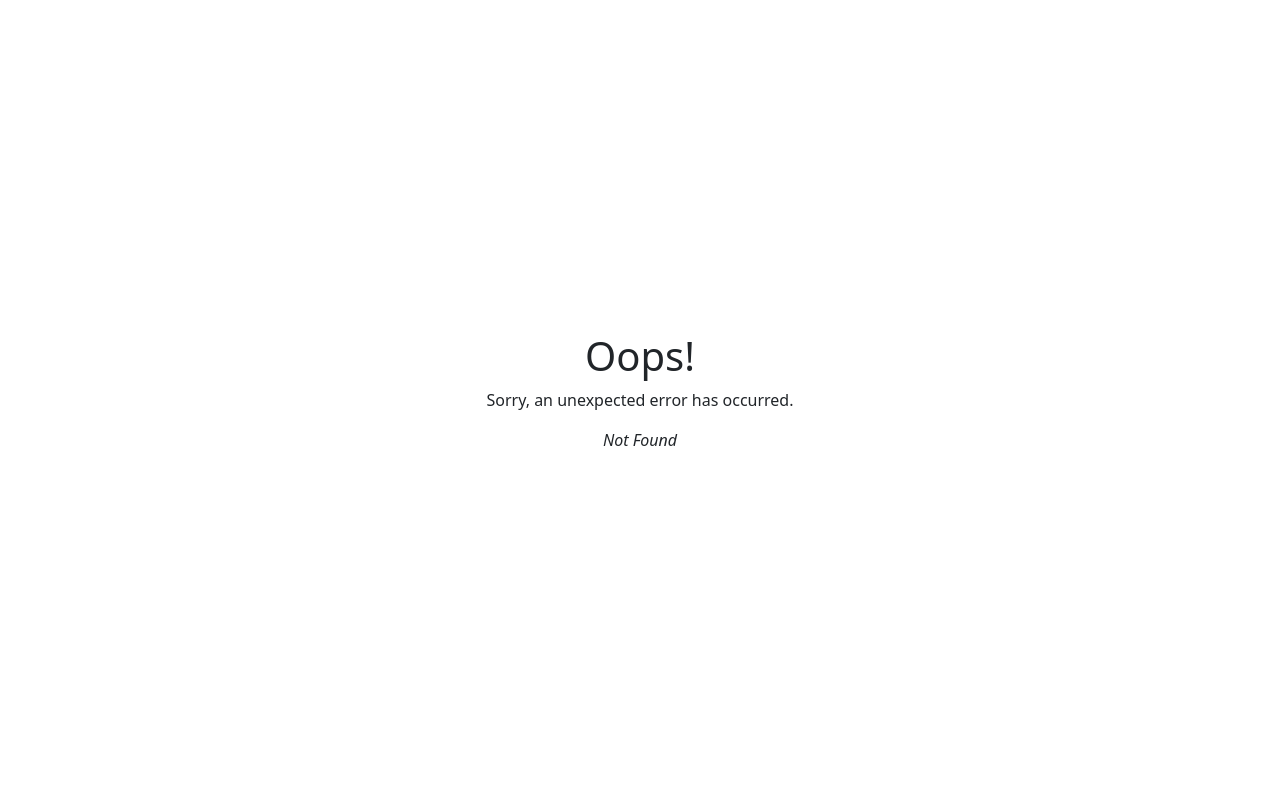
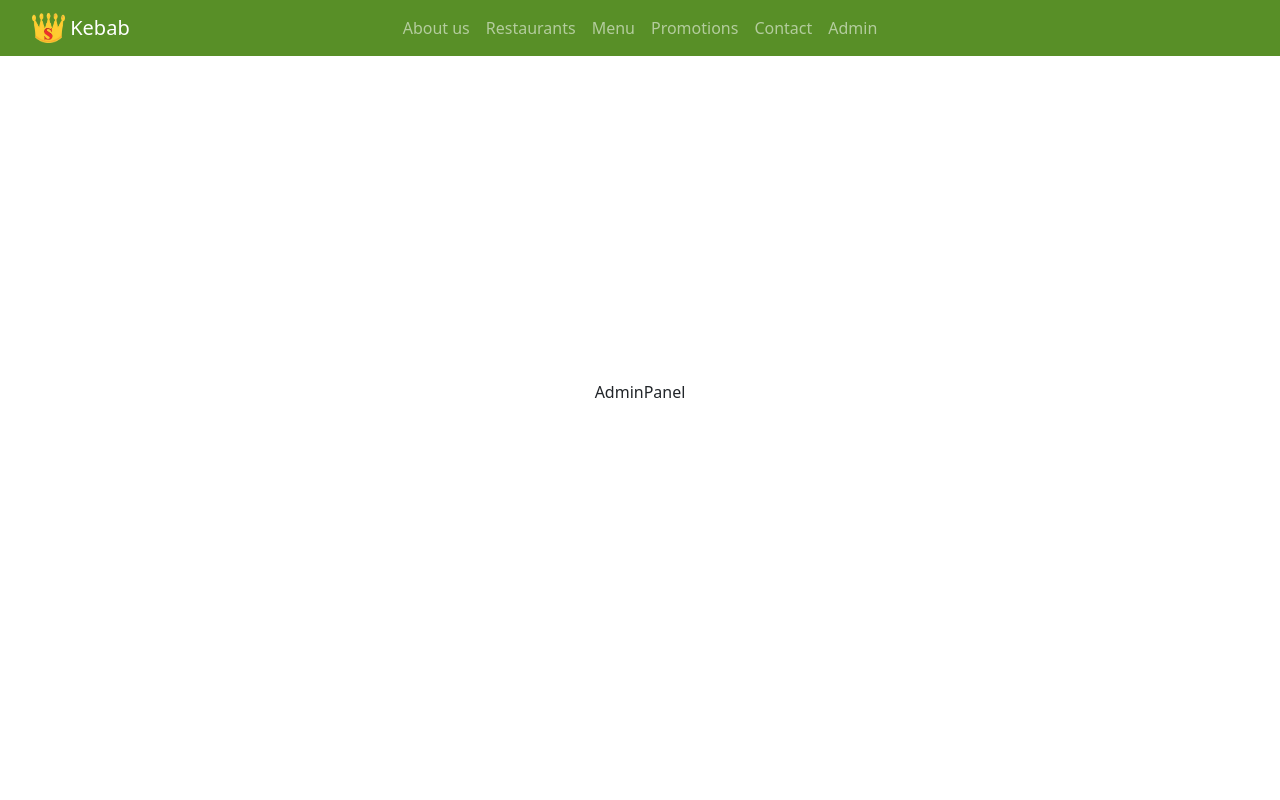
Before and after one commit to MarcinSzablak/MERN_app, a React (Vite) app in the folder client/: page /AdminPanel in a window 1280 px wide. Before the commit this address had no page. Shown: the top 800 px of the page. Built offline with nearby package versions, Linux system fonts and the light colour scheme.

Commit message:
Installed react-cookie Add cookie handling in navbar and login

```diff
--- a/client/package.json
+++ b/client/package.json
@@ -18,6 +18,7 @@
     "bootstrap": "^5.3.3",
     "react": "^18.2.0",
     "react-bootstrap": "^2.10.1",
+    "react-cookie": "^7.1.4",
     "react-dom": "^18.2.0",
     "react-router-dom": "^6.23.1"
   },
--- a/client/src/components/NavBar.jsx
+++ b/client/src/components/NavBar.jsx
@@ -2,6 +2,7 @@ import './NavBar.css';
 import Nav from 'react-bootstrap/Nav';
 import Navbar from 'react-bootstrap/Navbar';
 import Container from 'react-bootstrap/Container';
+import { useCookies } from 'react-cookie';
 
 function NavBar() {
   const links = [
@@ -13,6 +14,7 @@ function NavBar() {
     {Id:6, Name: "Admin", Link: "Admin"},
   ]
 
+  const [cookie] = useCookies(["admin"]);
   //zmienić nazwe KebabSlider
 
   return (
@@ -41,6 +43,7 @@ function NavBar() {
               )
             })
           }
+          {cookie.admin!=null ? <Nav.Link href="AdminPanel">AdminPanel</Nav.Link> : null}
         </Nav>
     </Navbar>
   )
--- a/client/src/routes/Admin.css
+++ b/client/src/routes/Admin.css
@@ -11,11 +11,13 @@
     flex-direction: column;
     justify-content: center;
     align-items: center;
-    padding: 5%;
+    padding: 3%;
     border-radius: 10%;
     background-color: var(--light-green);
 }
 .admin-input{
     display: flex;
     flex-direction: column;
+    justify-content: space-evenly;
+    height: 20vh;
 }
--- a/client/src/routes/Admin.jsx
+++ b/client/src/routes/Admin.jsx
@@ -5,11 +5,15 @@ import './Admin.css'
 
 import { useState, useEffect } from 'react';
 import { Alert, Button } from 'bootstrap';
+import { useCookies } from 'react-cookie';
 
 function Admin() {
   const [admins, setAdmins] = useState([]);
   const [name, setName] = useState("");
   const [password, setPassword] = useState("");
+
+  const [cookie, setCookie, removeCookie] = useCookies(["admin"]);
+
 
   const fetchData = async () => {
     try{
@@ -30,11 +34,12 @@ function Admin() {
     fetchData()
     admins.forEach( admin => {
       if(name != admin.name || password != admin.password){
-        alert("Wrong name or password!!!")
         return
       }
       else{
-
+        setCookie("admin", {"id":admin.id, "name":name, "password":password},{ path:"/" })
+        window.open("/AdminPanel","_self")
+        return
       }
     })
   }
--- /dev/null
+++ b/client/src/routes/AdminPanel.css
@@ -0,0 +1,8 @@
+.admin-panel-main{
+    width: 100%;
+    height: 100vh;
+    display: flex;
+    flex-direction: column;
+    align-items: center;
+    justify-content: center;
+}
--- /dev/null
+++ b/client/src/routes/AdminPanel.jsx
@@ -0,0 +1,17 @@
+import './AdminPanel.css';
+import NavBar from '../components/NavBar';
+import Footer from '../components/Footer';
+
+function AdminPanel() {
+  return (
+    <>
+        <NavBar></NavBar>
+        <div className='admin-panel-main'>
+            <p>AdminPanel</p>
+        </div>
+        <Footer></Footer>
+    </>
+  )
+}
+
+export default AdminPanel;
```
Also changed, not shown: client/src/main.jsx (+10 -1 lines), 1 other file (tests, documents, lock files or other folders).
